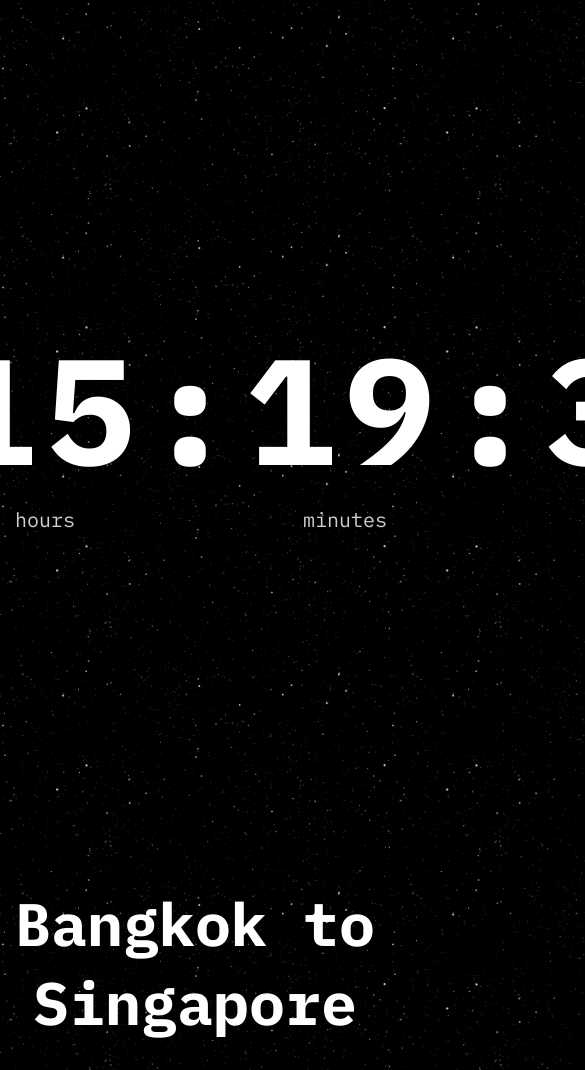
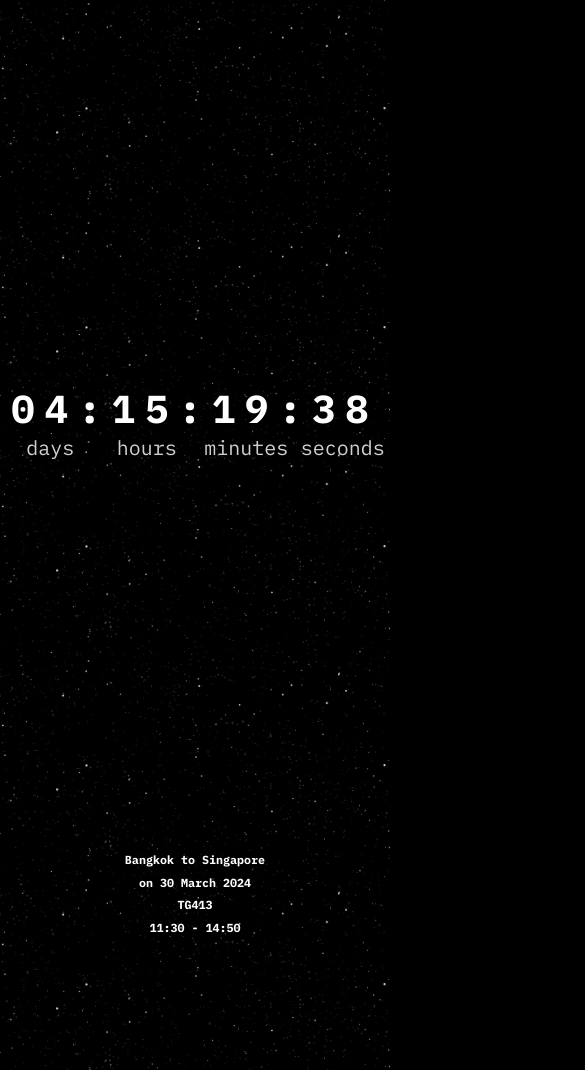
Before and after one commit to PowerPii/PowerPii.github.io, a plain HTML site: page index.html in a window 390 px wide. Shown: the top 1070 px of the page, 585 px wide, since content can reach past the window. Drawn offline with Linux system fonts and the light colour scheme.

Commit message:
Add files via upload

```diff
--- a/style.css
+++ b/style.css
@@ -30,7 +30,7 @@ main .timer-countdown-div {
 }
 
 main .timer-countdown-div h1 {
-    font-size: 150px;
+    font-size: 10vw;
     margin: 0;
     letter-spacing: 10px;
     text-align: center;
@@ -44,7 +44,7 @@ main .timer-countdown-div .label-div {
 }
 
 main .timer-countdown-div .label-div p {
-    min-width: 300px;
+    width: 20vw;
     margin: 0;
     color: #ffffffd0;
 }
@@ -61,18 +61,13 @@ main .information-div {
 }
 
 main .information-div div h1 {
-    font-size: 60px;
+    font-size: 3vw;
     color: white;
 }
 
 footer p {
+    font-size: 2vw;
     height: 10vh;
     margin: 0;
     text-align: center;
 }
-
-@media only screen and (max-width: 700px) {
-    main h1 {
-        font-size: 60px;
-    }
-  }
```
